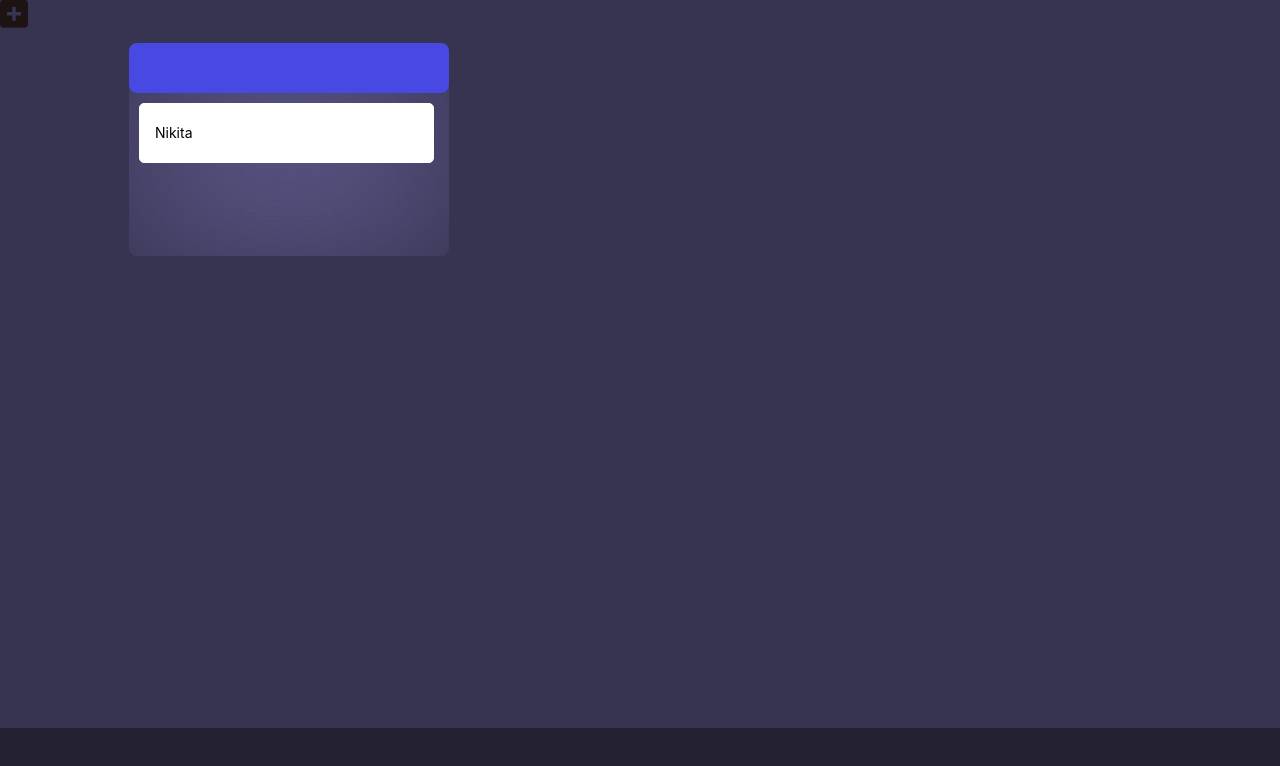
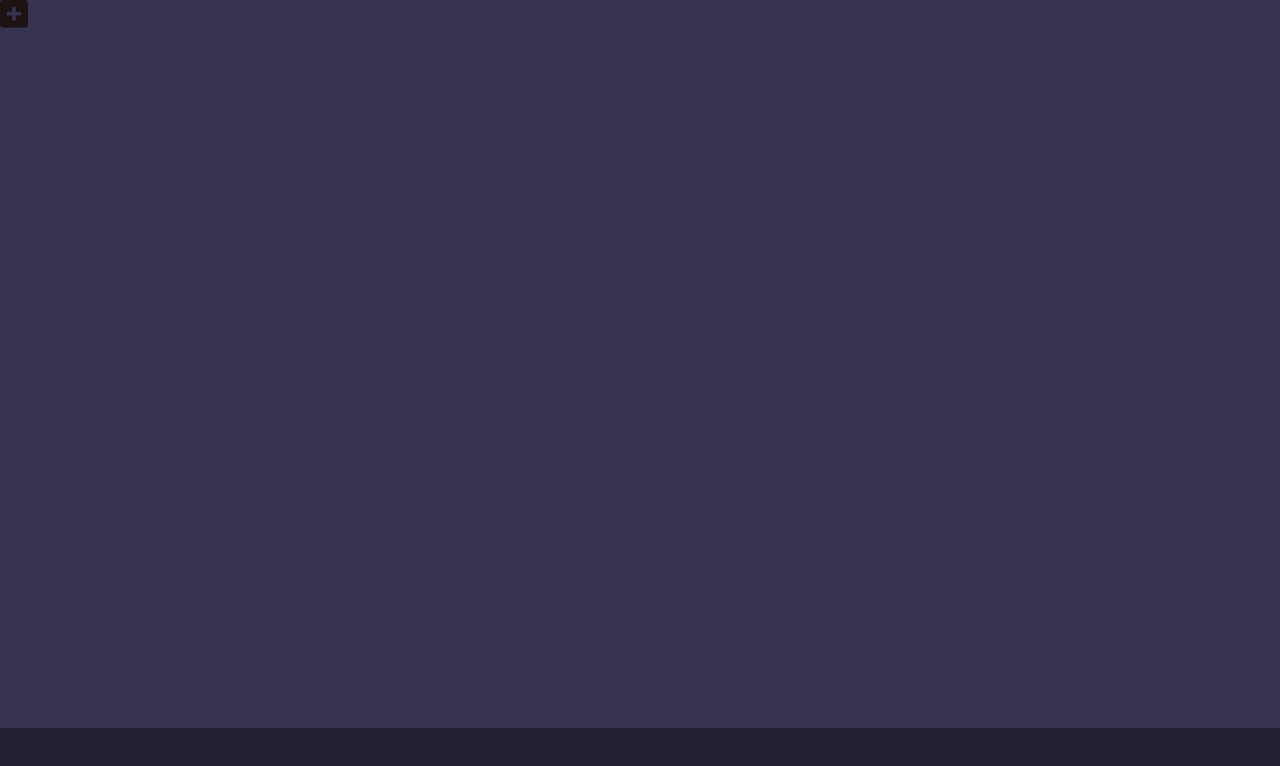
Before and after one commit to MakhnevNA/To_do_list, a React (Create React App) app: page / in a window 1280 px wide. Shown: the top 766 px of the page. Built offline with nearby package versions, Linux system fonts and the light colour scheme.

Commit message:
сделал добавление новой карточки

```diff
--- a/src/components/authorization/Authorization.js
+++ b/src/components/authorization/Authorization.js
@@ -43,7 +43,7 @@ class Authorization extends Component {
 
 		return (
 			<>
-			{content}
+				{content}
 			</>
 		)
 	}
--- a/src/components/cardItem/CardItem.js
+++ b/src/components/cardItem/CardItem.js
@@ -9,13 +9,8 @@ import '../../styled/font.css'
 class CardItem extends Component {
 
 	state = {
-		data: [
-			{cardId: 0, textId: 0, name: "Nikita"},
-		],
+		data: [],
 		maxId: 0
-
-
-
 	}
 
 	addCardText = () => {
@@ -24,7 +19,7 @@ class CardItem extends Component {
 		const { data, maxId} = this.state
 
 		const newCardText = [{
-			cardId: 0,
+			cardId: 0, // тут потом нужно будет как-то поменять, так как будут ведь еще и другие карточки, а у них это значение должно быть другое
 			textId: maxId + 1,
 			name: name
 		}]
@@ -49,7 +44,6 @@ class CardItem extends Component {
 		})
 
 		return (
-			<>
 			<div className="card__item" key = {data.cardId}>
 				<div className="card__title">
 					<div className="card__name">{cardName}</div>
@@ -63,10 +57,8 @@ class CardItem extends Component {
 					{element}
 				</div>
 			</div>
-			</>
 		)
 	}
-
 }
 
 
--- a/src/components/cardText/CardText.js
+++ b/src/components/cardText/CardText.js
@@ -8,22 +8,21 @@ import '../../styled/font.css'
 class CardText extends Component {
 
 
-	state = {
-		cardText: null
-	}
+	// state = {
+	// 	cardText: null
+	// }
 
 
-	onRenameCardText = () => {
-		const cardText = prompt("Введите новое название пункта", '')
-		this.setState({
-			cardText: cardText
-		})
-	}
+	// onRenameCardText = () => {
+	// 	const cardText = prompt("Введите новое название пункта", '')
+	// 	this.setState({
+	// 		cardText: cardText
+	// 	})
+	// }
 
 
 	render() {
 		return (
-			<>
 			<div className="card__text" key ={this.props.id}>
 				<p>{this.props.name}</p>
 				<div className="card__text-active">
@@ -36,7 +35,6 @@ class CardText extends Component {
 					<div className="card__text-bin"><span className="icon-bin"></span></div>
 				</div>
 			</div>
-			</>
 		)
 	}
 }
--- a/src/components/workingArea/WorkingArea.js
+++ b/src/components/workingArea/WorkingArea.js
@@ -8,22 +8,35 @@ import '../../styled/font.css'
 class WorkingArea extends Component {
 
 	state = {
-		cardName: null
+		dataCard: [],
+		maxCardId: 0
 	}
 
 	onAddItem = () => {
-		const cardName = prompt('Введите название карточки', '')
+		const cardName = prompt('Введите название карточки', '');
 
-		this.setState({
+		const {dataCard, maxCardId} = this.state
+
+		const newCard = [{
+			cardId: maxCardId + 1,
 			cardName: cardName
-		})
+		}]
 
-		// при клике на большой плюс мне надо менять стейет (количества карточек) в cardItem
-
+		this.setState(() => ({
+			dataCard: [...dataCard, ...newCard],
+			maxCardId: maxCardId + 1
+		}))
 	}
 
 	render() {
 
+		const {dataCard} = this.state
+
+		const element = dataCard.map((item) => {
+			return (
+				<CardItem cardName={item.cardName} key={item.cardId} />
+			)
+		})
 
 		return (
 			<div className="wrapper">
@@ -35,8 +48,7 @@ class WorkingArea extends Component {
 				<div className="container">
 					<div className="card">
 						<div className="card__row">
-							<CardItem cardName={this.state.cardName} />
-
+							{element}
 						</div>
 					</div>
 				</div>
```
Lines whose indentation alone changed are shown as unchanged.
